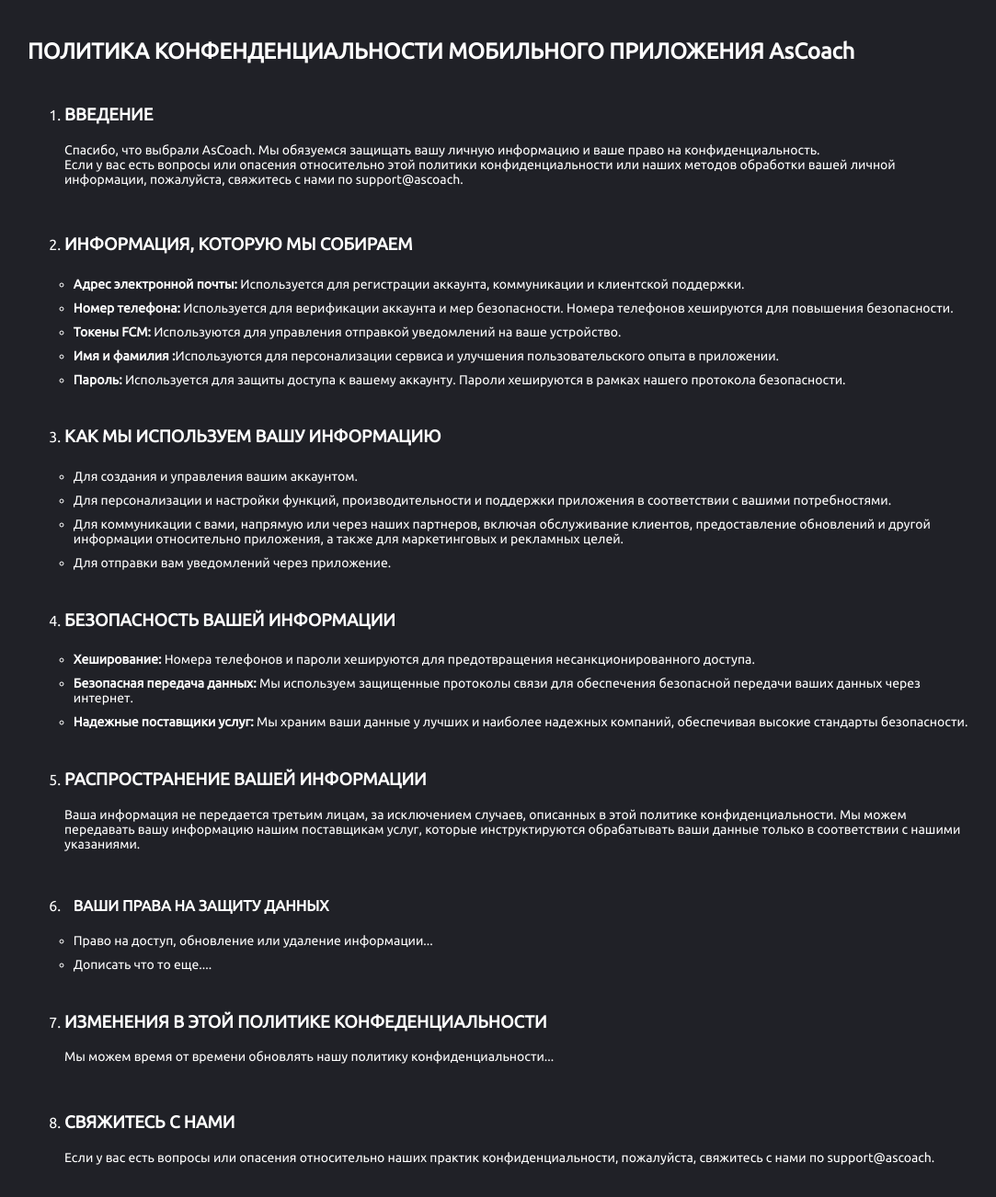
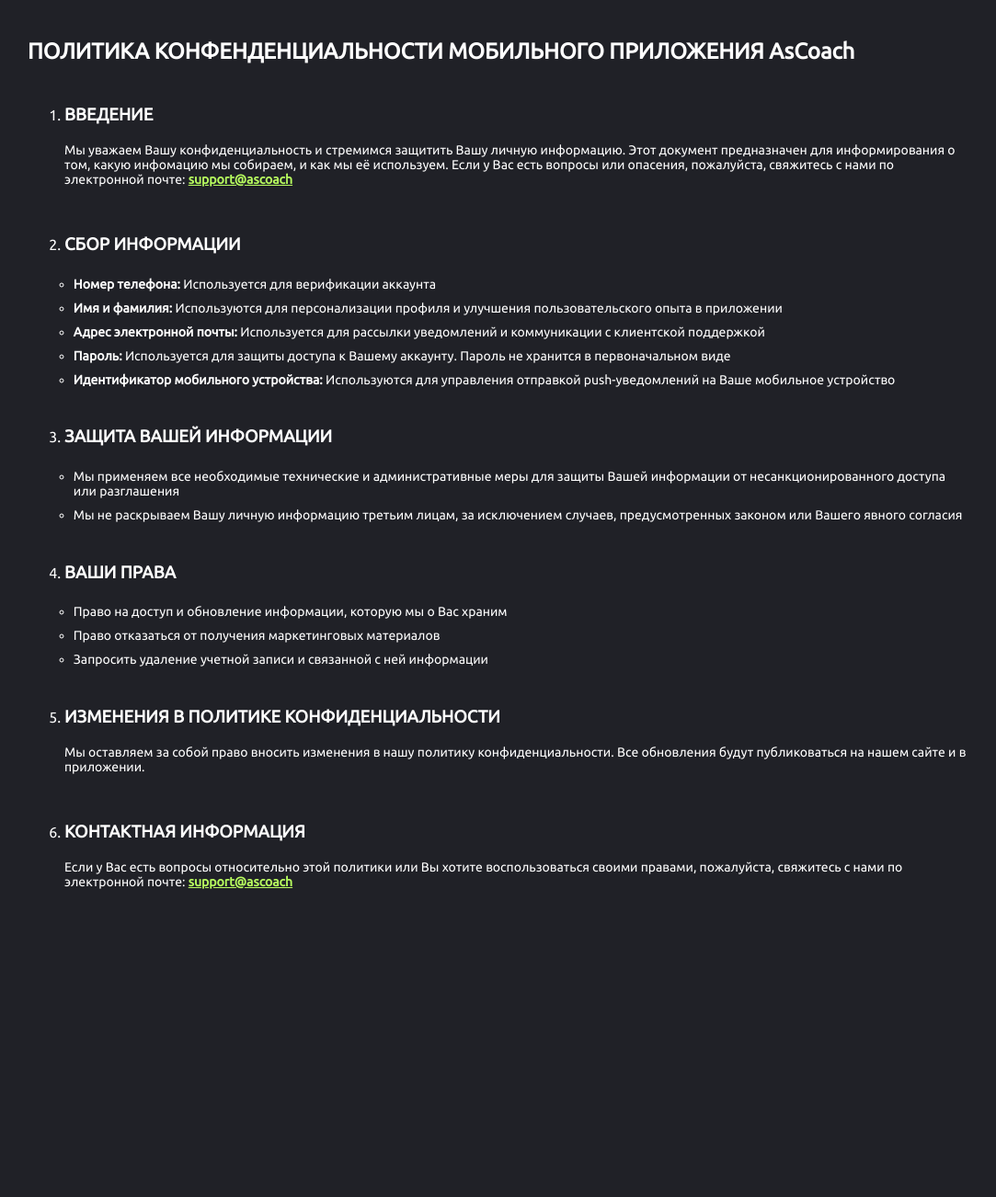
Before and after one commit to baydinvladislav/ascoach-landing-page, a Flask app: page /privacy-policy in a window 1280 px wide. Shown: the whole page at 92% size, without its empty margins (34-1117 px from the left). After the commit the page ends 967 px from the top, so only its background shows below. Run offline with Flask 3, Linux system fonts and the light colour scheme.

Commit message:
update privacy policy page

```diff
--- a/static/css/styles.css
+++ b/static/css/styles.css
@@ -50,6 +50,7 @@
     align-items: center;
     width: 180px;
     height: 60px;
+    margin-top: 16px;
     background-color: #FFFFFF;
     border-radius: 12px;
     padding: 0 20px;
--- a/templates/privacy_policy.html
+++ b/templates/privacy_policy.html
@@ -11,70 +11,56 @@
                 <li class="section">
                     <h3>ВВЕДЕНИЕ</h3>
                     <p>
-                        Спасибо, что выбрали AsCoach. Мы обязуемся защищать вашу личную информацию и ваше право на конфиденциальность.<br>
-                        Если у вас есть вопросы или опасения относительно этой политики конфиденциальности или наших методов обработки вашей личной информации,
-                        пожалуйста, свяжитесь с нами по support@ascoach.
+                        Мы уважаем Вашу конфиденциальность и стремимся защитить Вашу личную информацию.
+                        Этот документ предназначен для информирования о том, какую инфомацию мы собираем,
+                        и как мы её используем. Если у Вас есть вопросы или опасения, пожалуйста, свяжитесь с нами по электронной почте:
+                        <a href="mailto:support@ascoach" style="color: #B8FF5F; font-weight: bold;">support@ascoach</a></p>
                     </p>
                 </li>
 
                 <li class="section">
-                    <h3>ИНФОРМАЦИЯ, КОТОРУЮ МЫ СОБИРАЕМ</h3>
+                    <h3>СБОР ИНФОРМАЦИИ</h3>
                     <ul>
-                        <li><strong>Адрес электронной почты: </strong>Используется для регистрации аккаунта, коммуникации и клиентской поддержки.</li>
-                        <li><strong>Номер телефона: </strong>Используется для верификации аккаунта и мер безопасности. Номера телефонов хешируются для повышения безопасности.</li>
-                        <li><strong>Токены FCM: </strong>Используются для управления отправкой уведомлений на ваше устройство.</li>
-                        <li><strong>Имя и фамилия :</strong>Используются для персонализации сервиса и улучшения пользовательского опыта в приложении.</li>
-                        <li><strong>Пароль: </strong>Используется для защиты доступа к вашему аккаунту. Пароли хешируются в рамках нашего протокола безопасности.</li>
+                        <li><strong>Номер телефона: </strong>Используется для верификации аккаунта</li>
+                        <li><strong>Имя и фамилия: </strong>Используются для персонализации профиля и улучшения пользовательского опыта в приложении</li>
+                        <li><strong>Адрес электронной почты: </strong>Используется для рассылки уведомлений и коммуникации с клиентской поддержкой</li>
+                        <li><strong>Пароль: </strong>Используется для защиты доступа к Вашему аккаунту. Пароль не хранится в первоначальном виде</li>
+                        <li><strong>Идентификатор мобильного устройства: </strong>Используются для управления отправкой push-уведомлений на Ваше мобильное устройство</li>
                     </ul>
                 </li>
 
                 <li class="section">
-                    <h3>КАК МЫ ИСПОЛЬЗУЕМ ВАШУ ИНФОРМАЦИЮ</h3>
+                    <h3>ЗАЩИТА ВАШЕЙ ИНФОРМАЦИИ</h3>
                     <ul>
-                        <li>Для создания и управления вашим аккаунтом.</li>
-                        <li>Для персонализации и настройки функций, производительности и поддержки приложения в соответствии с вашими потребностями.</li>
-                        <li>
-                            Для коммуникации с вами, напрямую или через наших партнеров, включая обслуживание клиентов,
-                            предоставление обновлений и другой информации относительно приложения,
-                            а также для маркетинговых и рекламных целей.
-                        </li>
-                        <li>Для отправки вам уведомлений через приложение.</li>
+                        <li>Мы применяем все необходимые технические и административные меры для защиты Вашей информации от несанкционированного доступа или разглашения</li>
+                        <li>Мы не раскрываем Вашу личную информацию третьим лицам, за исключением случаев, предусмотренных законом или Вашего явного согласия</li>
                     </ul>
                 </li>
 
                 <li class="section">
-                    <h3>БЕЗОПАСНОСТЬ ВАШЕЙ ИНФОРМАЦИИ</h3>
+                    <h3>ВАШИ ПРАВА</h3>
                     <ul>
-                        <li><strong>Хеширование: </strong>Номера телефонов и пароли хешируются для предотвращения несанкционированного доступа.</li>
-                        <li><strong>Безопасная передача данных: </strong>Мы используем защищенные протоколы связи для обеспечения безопасной передачи ваших данных через интернет.</li>
-                        <li><strong>Надежные поставщики услуг: </strong>Мы храним ваши данные у лучших и наиболее надежных компаний, обеспечивая высокие стандарты безопасности.</li>
+                        <li>Право на доступ и обновление информации, которую мы о Вас храним</li>
+                        <li>Право отказаться от получения маркетинговых материалов</li>
+                        <li>Запросить удаление учетной записи и связанной с ней информации</li>
                     </ul>
                 </li>
 
                 <li class="section">
-                    <h3>РАСПРОСТРАНЕНИЕ ВАШЕЙ ИНФОРМАЦИИ</h3>
+                    <h3>ИЗМЕНЕНИЯ В ПОЛИТИКЕ КОНФИДЕНЦИАЛЬНОСТИ</h3>
                     <p>
-                        Ваша информация не передается третьим лицам, за исключением случаев, описанных в этой политике конфиденциальности.
-                        Мы можем передавать вашу информацию нашим поставщикам услуг, которые инструктируются обрабатывать ваши данные только в соответствии с нашими указаниями.
+                        Мы оставляем за собой право вносить изменения в нашу политику конфиденциальности.
+                        Все обновления будут публиковаться на нашем сайте и в приложении.
                     </p>
                 </li>
 
                 <li class="section">
-                    <ul>
-                        <h3>ВАШИ ПРАВА НА ЗАЩИТУ ДАННЫХ</h3>
-                        <li>Право на доступ, обновление или удаление информации...</li>
-                        <li>Дописать что то еще....</li>
-                    </ul>
-                </li>
-
-                <li class="section">
-                    <h3>ИЗМЕНЕНИЯ В ЭТОЙ ПОЛИТИКЕ КОНФЕДЕНЦИАЛЬНОСТИ</h3>
-                    <p>Мы можем время от времени обновлять нашу политику конфиденциальности...</p>
-                </li>
-
-                <li class="section">
-                    <h3>СВЯЖИТЕСЬ С НАМИ</h3>
-                    <p>Если у вас есть вопросы или опасения относительно наших практик конфиденциальности, пожалуйста, свяжитесь с нами по support@ascoach.</p>
+                    <h3>КОНТАКТНАЯ ИНФОРМАЦИЯ</h3>
+                    <p>
+                        Если у Вас есть вопросы относительно этой политики или Вы хотите воспользоваться своими правами,
+                        пожалуйста, свяжитесь с нами по электронной почте:
+                        <a href="mailto:support@ascoach" style="color: #B8FF5F; font-weight: bold;">support@ascoach</a>
+                    </p>
                 </li>
 
             </ol>
```
